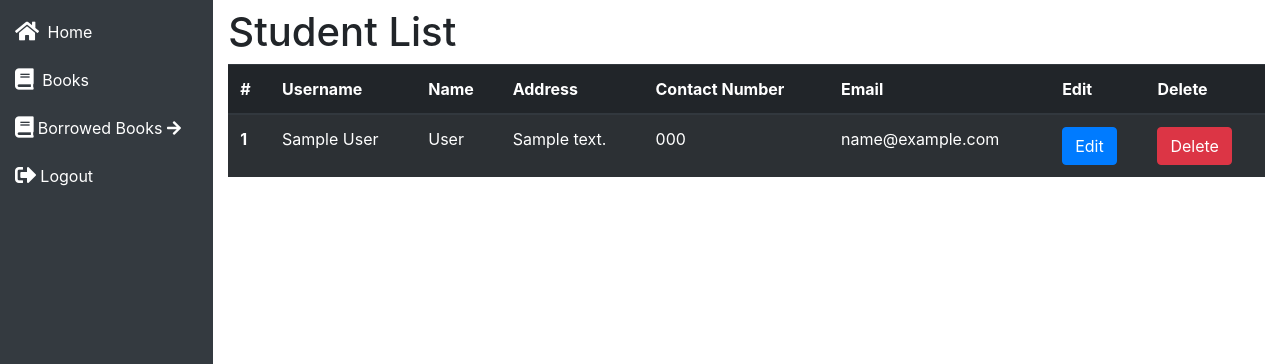
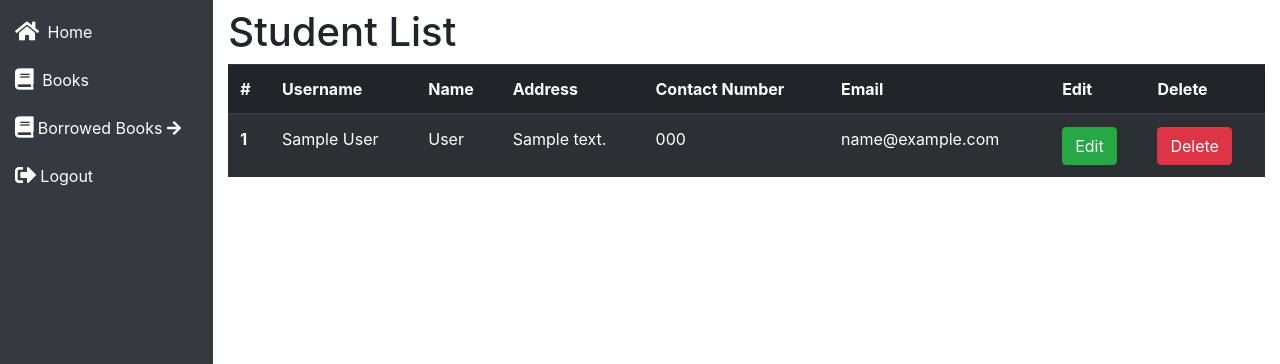
Before and after one commit to manupantha/library, a Django app: page /students/ in a window 1280 px wide. Shown: the part 62-426 px from the top of the page. Run offline with Django 3.2, Linux system fonts and the light colour scheme; tables that the repository leaves empty hold one stand-in row (values such as "Sample post"); some libraries are stand-ins or nearby versions.

Commit message:
manu edited the button

```diff
--- a/library/templates/library/studentList.html
+++ b/library/templates/library/studentList.html
@@ -35,7 +35,7 @@
         <td>{{ student.student_phone }}</td>
         <td>{{ student.student_email }}</td>
         <td><a href="{% url 'updateStudent' student.id %}" class="text-white"><button type="button"
-              class="btn btn-primary">Edit</button></a></td>
+              class="btn btn-success">Edit</button></a></td>
         <td><a href="{% url 'deleteStudent' student.id %}" class="text-white"><button type="button"
               class="btn btn-danger">Delete</button></a></td>
       </tr>
```
